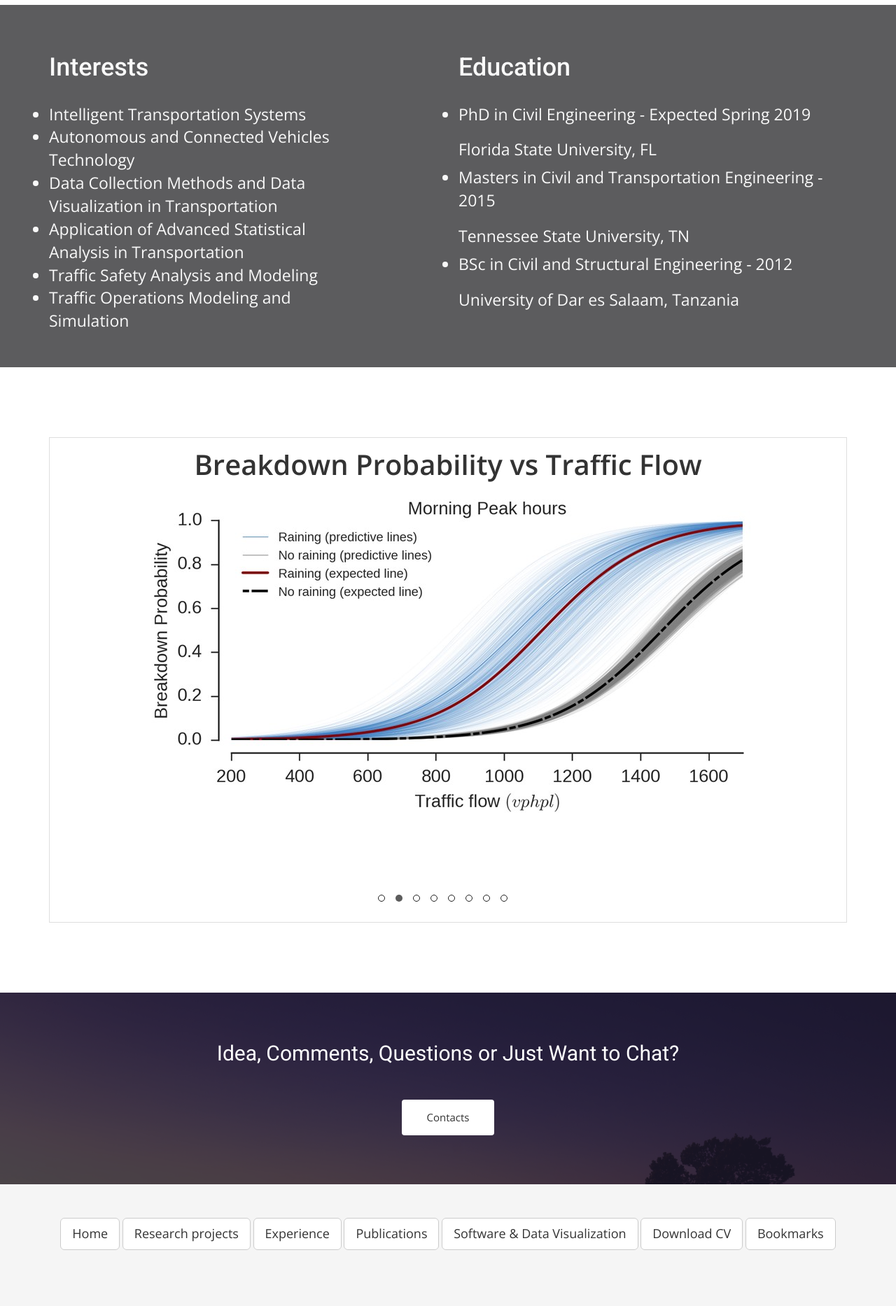
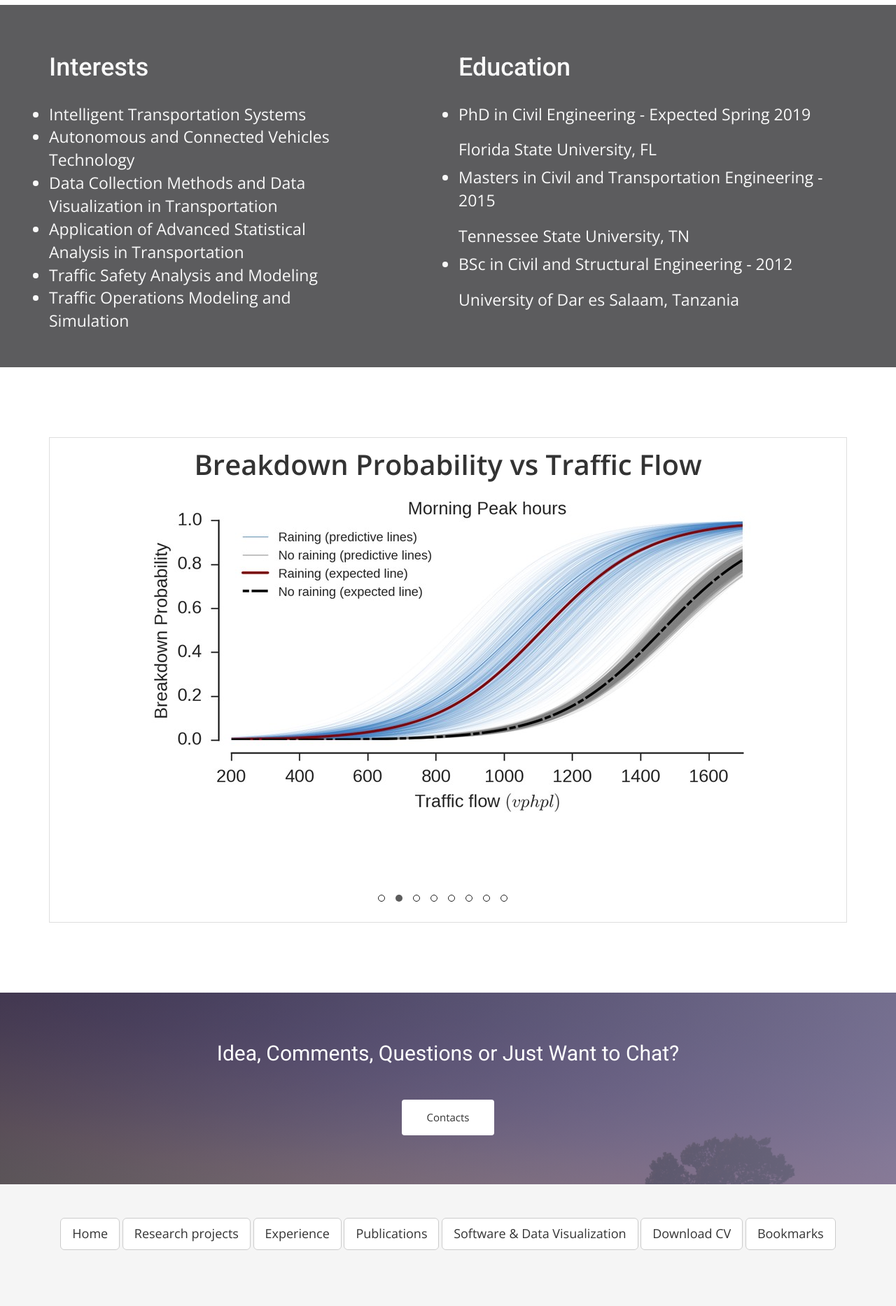
Before and after one commit to ekidando/Emma, a Jekyll site: the page built from index.html, in a window 1280 px wide. Shown: the part 1231-3098 px from the top of the page at 70% size. Built offline with Jekyll 4.4.1, drawn with Linux system fonts in a browser that asks for light colours; nearby versions of some CDN libraries; some web fonts are replaced.

Commit message:
Update airspace.css

```diff
--- a/css/airspace.css
+++ b/css/airspace.css
@@ -383,7 +383,7 @@ font header .navbar-default .navbar-nav li a:hover {
   bottom: 0;
   width: 100%;
   height: 100%;
-  background: #1d192c;
+  background: linear-gradient(to left, #8b86a3, #322e40);
   opacity: 0.8;
 }
 #call-to-action h2 {
```
